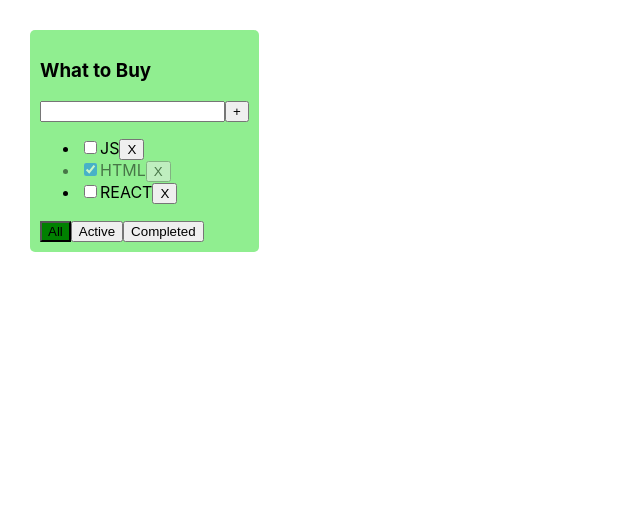
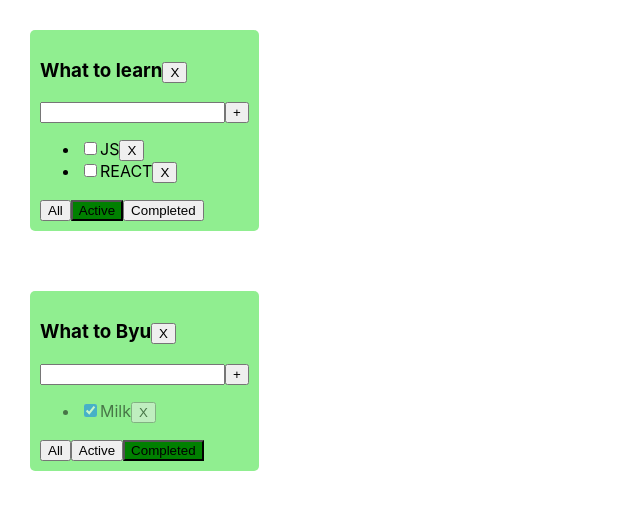
Before and after one commit to ArtemSorokin/ToDopovtor, a React (Create React App) app: page / in a window 1280 px wide. Shown: the top 510 px of the page, without its empty margins (0-640 px from the left). Built offline with nearby package versions, Linux system fonts and the light colour scheme.

Commit message:
2 todolist

```diff
--- a/src/App.tsx
+++ b/src/App.tsx
@@ -4,62 +4,109 @@ import {TaskType, Todolist} from "./Todolist";
 import {v1} from "uuid";
 
 export type FilterValueTypes = 'All' |  'ACTIVE' | 'COMPLETED'
-
-
+ type TodolistType = {
+     id: string
+     title:string
+     filter: FilterValueTypes
+ }
 
 
 function App() {
 
-    let [tasks, setTask] = useState<Array<TaskType>>([
-        {id: v1(), isDone: false, taskTitle: 'JS'} ,
-        {id: v1(), isDone: true, taskTitle: 'HTML'},
-        {id: v1(), isDone: false, taskTitle: 'REACT'}
-    ])
 
-    let[filter, setFilter] = useState<FilterValueTypes>('All')
 
-    const removeTask = (id:string)=>{
-        let taskCopy = tasks.filter((t)=> t.id!==id )
-        setTask(taskCopy)
+    let tolistId1 = v1()
+    let tolistId2 = v1()
+
+    let [todolist, setTodolist] = useState<Array<TodolistType>>(
+        [{id: tolistId1, title: 'What to learn', filter: 'ACTIVE'},
+            {id: tolistId2, title: 'What to Byu', filter: 'COMPLETED'}]
+    )
+
+    let [tasks, setTask] = useState({
+            [tolistId1]: [{id: v1(), isDone: false, taskTitle: 'JS'} ,
+                {id: v1(), isDone: true, taskTitle: 'HTML'},
+                {id: v1(), isDone: false, taskTitle: 'REACT'}
+            ],
+        [tolistId2]: [{id: v1(), isDone: false, taskTitle: 'JS'} ,
+            {id: v1(), isDone: true, taskTitle: 'Milk'},
+            {id: v1(), isDone: false, taskTitle: 'Beer'}
+        ]
+
+        }
+    )
+
+    const removeTodolist = (todolistId:string)=>{
+        let newTodolist = todolist.filter(tl => tl.id !== todolistId)
+        setTodolist(newTodolist)
+
+        delete tasks[todolistId]
+        setTask({...tasks})
+
     }
 
-    const filteringTask = (filter:FilterValueTypes)=>{
-        setFilter(filter)
+    // let[filter, setFilter] = useState<FilterValueTypes>('All')
+
+    const removeTask = (id:string, todolistId: string)=>{
+        let tsk = tasks[todolistId]
+        let taskCopy = tsk.filter((t)=> t.id!==id )
+        tasks[todolistId] = taskCopy
+
+        setTask({...tasks})
     }
 
-    const addTask = (titleTask: string)=> {
+    const filteringTask = (filter:FilterValueTypes, todolistId: string)=>{
+          let todo = todolist.find(tl => tl.id === todolistId)
+        if(todo) {
+            todo.filter = filter
+            setTodolist([...todolist])
+        }
+    }
+
+    const addTask = (titleTask: string, todolistId:string)=> {
         let newTask = {
             id: v1(),
             isDone: false,
             taskTitle: titleTask
         }
-       // let newArray =  task.push.apply(task, [newTask])
-
-        setTask([...tasks, newTask])
-
+        let tsk = tasks[todolistId]
+        tasks[todolistId] = [...tsk, newTask ]
+         setTask({...tasks })
     }
 
-    const checkTask = (id: string, isDone:boolean)=>{
-      let task = tasks.find(t=>t.id===id)
+    const checkTask = (id: string, isDone:boolean, todolistId: string)=>{
+      let task = tasks[todolistId].find(t=>t.id===id)
         if (task){task.isDone = isDone
-            setTask([...tasks])
+            setTask({...tasks})
         } else return
 
     }
 
-    let taskForTodolist = tasks
 
-    if(filter === 'ACTIVE') {
-        taskForTodolist = tasks.filter((t)=>!t.isDone)
-    }  else if (filter === 'COMPLETED') {
-        taskForTodolist = tasks.filter((t)=>t.isDone)
-    }
 
     return (
         <div>
-            <Todolist title={'What to Buy'} tasks={taskForTodolist}
-                      removeTask={removeTask} filteringTask={filteringTask}
-                      addTask={addTask} checkTask={checkTask} filter={filter}/>
+            {todolist.map((tl)=>{
+                let taskForTodolist = tasks[tl.id]
+
+                if(tl.filter === 'ACTIVE') {
+                    taskForTodolist = taskForTodolist.filter((t)=>!t.isDone)
+                }  else if (tl.filter === 'COMPLETED') {
+                    taskForTodolist = taskForTodolist.filter((t)=>t.isDone)
+                }
+
+                return( <Todolist
+                    key={tl.id}
+                    id={tl.id}
+                    title={tl.title} tasks={taskForTodolist}
+                    removeTask={removeTask} filteringTask={filteringTask}
+                    addTask={addTask} checkTask={checkTask} filter={tl.filter}
+                    removeTodolist={removeTodolist}
+                    />
+                )
+
+            })}
+
         </div>
 
     );
--- a/src/Todolist.tsx
+++ b/src/Todolist.tsx
@@ -9,13 +9,15 @@ import {FilterValueTypes} from "./App";
 
 
 type TodolistPropsType = {
+    id: string
     title: string
     tasks: Array<TaskType>
-    removeTask: (id: string) => void
-    filteringTask: (filter: FilterValueTypes) => void
-    addTask: (titleTask: string) => void
-    checkTask: (id:string, e:boolean)=>void
+    removeTask: (id: string, todolistId: string) => void
+    filteringTask: (filter: FilterValueTypes, todolistId:string) => void
+    addTask: (titleTask: string, todolistId: string) => void
+    checkTask: (id:string, e:boolean, todolistId: string)=>void
     filter: FilterValueTypes
+    removeTodolist: (todolistId: string)=> void
 }
 
 export type TaskType = {
@@ -30,13 +32,13 @@ export const Todolist: FC<TodolistPropsType> = (props) => {
     let [errorForTaskTitle, setErrorForTaskTitle] = useState(false)
 
 
-    const removeTask = (id: string) => {
-        props.removeTask(id)
+    const removeTask = (id: string, todolistId: string) => {
+        props.removeTask(id, todolistId)
     }
     const onKeyPressHandler = (e: KeyboardEvent<HTMLInputElement>)=>{
         if(e.key === 'Enter') {
             if(inpTaskValue.trim() !== ''){
-                props.addTask(inpTaskValue)
+                props.addTask(inpTaskValue, props.id)
                 setInpTaskValue('')
             } else setErrorForTaskTitle(true)
         }
@@ -45,37 +47,42 @@ export const Todolist: FC<TodolistPropsType> = (props) => {
         setErrorForTaskTitle(false)
         setInpTaskValue(e.currentTarget.value)
     }
-    const addTaskValueToState = (value:string)=>{
+    const addTaskValueToState = (value:string, todolistId: string)=>{
         if(value.trim() !== ''){
-            props.addTask(value);
+            props.addTask(value, todolistId);
             setInpTaskValue('')
         } else
         setErrorForTaskTitle(true)
         return
     }
-    const changeFilterValue = (value:FilterValueTypes)=>{
-        props.filteringTask(value)
+    const changeFilterValue = (value:FilterValueTypes, todolistId:string)=>{
+        props.filteringTask(value, todolistId)
+    }
+    const removeTodolist = (todolistId:string)=>{
+        props.removeTodolist(todolistId)
     }
 
 
     return (
         <div className="App">
             <div className= 'todolist' >
-                <h3>{props.title}</h3>
+
+                <h3>{props.title}<button onClick={()=>removeTodolist(props.id)}> X </button>  </h3>
+
                 <div className= {errorForTaskTitle? 'error': ''} >
                     <input value={inpTaskValue} onChange={changeInputValueHandler}
                            onKeyPress={onKeyPressHandler }
                     />
-                    <button onClick={() => addTaskValueToState(inpTaskValue)}>+</button>
+                    <button onClick={() => addTaskValueToState(inpTaskValue, props.id)}>+</button>
                     {errorForTaskTitle &&<div className='errorMessage'>Title is required</div> }
                 </div>
                 <ul>
                     {
                         props.tasks.map((task) => {
                             const ChangeTaskCheck = (e:MouseEvent<HTMLInputElement>)=>{
-                                props.checkTask(task.id , e.currentTarget.checked)
+                                props.checkTask(task.id , e.currentTarget.checked, props.id)
                             }
-                               const removeTaskHandler = ()=> {  removeTask(task.id)}
+                               const removeTaskHandler = ()=> {  removeTask(task.id, props.id)}
                             return (
                                 <li key={task.id}  className={task.isDone? 'isDone': ' '}>
                                     <input type="checkbox" checked={task.isDone} onClick={ChangeTaskCheck}/>
@@ -91,19 +98,19 @@ export const Todolist: FC<TodolistPropsType> = (props) => {
                     <button
                         className={props.filter === 'All'? "filterButton" : ' '}
                         onClick={() => {
-                        changeFilterValue('All')
+                        changeFilterValue('All' , props.id)
                     }}>All
                     </button>
                     <button
                         className={props.filter === 'ACTIVE'? "filterButton" : ''}
                         onClick={() => {
-                        changeFilterValue('ACTIVE')
+                        changeFilterValue('ACTIVE', props.id)
                     }}>Active
                     </button>
                     <button
                         className={props.filter === 'COMPLETED'? "filterButton" : ''}
                         onClick={() => {
-                        changeFilterValue('COMPLETED')
+                        changeFilterValue('COMPLETED', props.id)
                     }}>Completed
                     </button>
                 </div>
```
